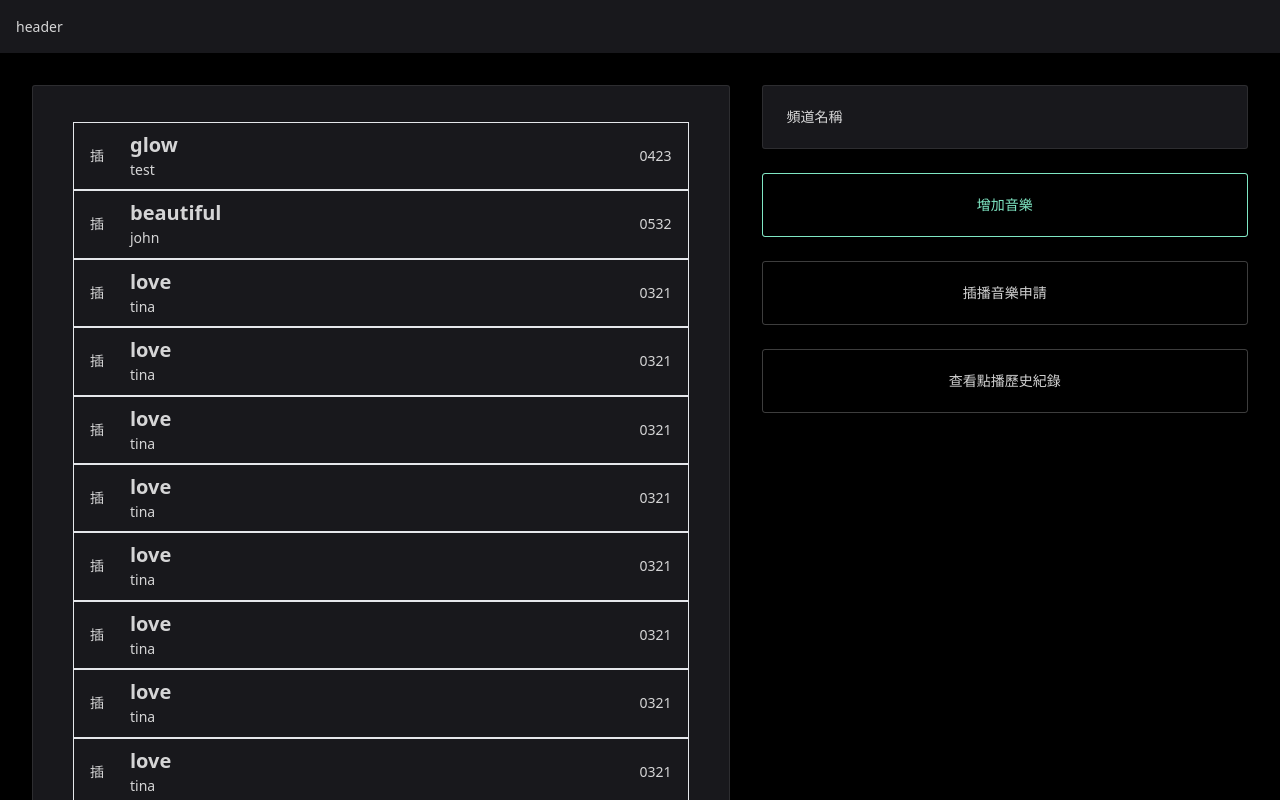
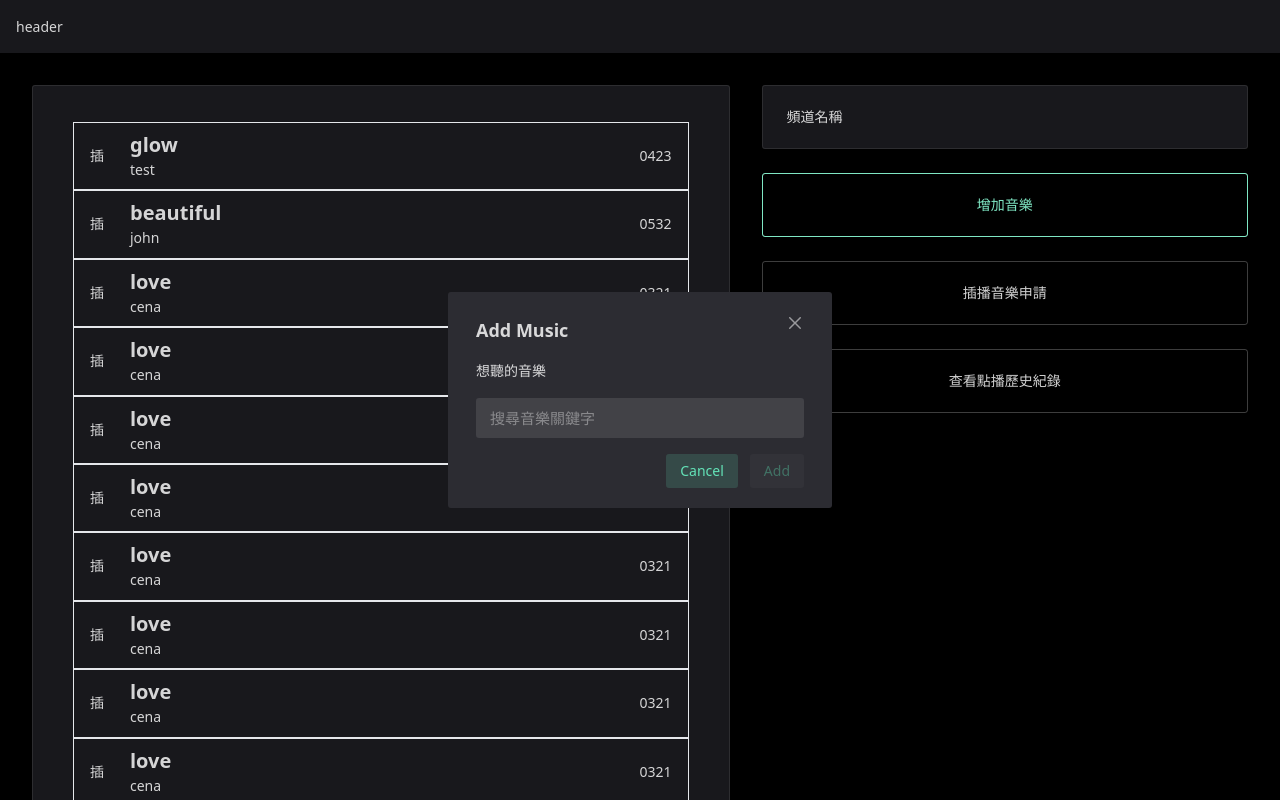
Before and after one commit to winszhuang/music_playlist_demo, a Vue app: page /channel/1 in a window 1280 px wide. Both pictures are taken after a click on the button "增加音樂". Shown: the top 800 px of the page. Built offline with nearby package versions, Linux system fonts and the light colour scheme; no server answers.

Commit message:
feat: add music

```diff
--- a/package.json
+++ b/package.json
@@ -9,6 +9,7 @@
     "preview": "vite preview"
   },
   "dependencies": {
+    "@vueuse/core": "^9.6.0",
     "axios": "^1.1.3",
     "pinia": "^2.0.27",
     "vue": "^3.2.41",
--- a/src/apis/api.ts
+++ b/src/apis/api.ts
@@ -27,6 +27,6 @@ export async function djJoinChannel(postData: DjJoinChannelDto): Promise<AxiosRe
   return api.post('/channels/join-dj', postData);
 }
 
-export async function searchMusic(queryString: string): Promise<AxiosResponse<Token>> {
-  return api.post(`/music/search?q=${queryString}`);
+export async function searchMusic(queryString: string): Promise<AxiosResponse<SearchMusicListOutput>> {
+  return api.get(`/music/search?q=${queryString}`);
 }
--- /dev/null
+++ b/src/components/SearchMusicDialog.vue
@@ -0,0 +1,74 @@
+<script setup lang="ts">
+import { NDialog, NAutoComplete, NButton, NSpace } from 'naive-ui';
+import { useDebounceFn, useVModel } from '@vueuse/core'
+import { searchMusic } from '../apis/api';
+import { computed, ref, watch } from 'vue';
+
+const props = defineProps<{
+  title: string,
+  isShow: boolean
+}>();
+
+const emit = defineEmits(['update:isShow', 'addMusic']);
+const isShow = useVModel(props, 'isShow', emit)
+
+const inputValue = ref('')
+const canSubmit = ref(true)
+const musicList = ref<MusicData[]>([])
+const musicNameList = computed(() => musicList.value.map((item) => item.title))
+const debounceFn = useDebounceFn(async (text: string) => {
+  musicList.value = (await searchMusic(text)).data
+})
+
+watch(inputValue, debounceFn)
+
+function submit() {
+  const currentMusic = musicList.value.find(item => item.title === inputValue.value)
+  emit('addMusic', currentMusic?.id)
+  isShow.value = false
+}
+
+</script>
+
+<template>
+  <Teleport to="#app" v-if="isShow">
+    <div class=" h-screen w-screen absolute top-0 flex">
+      <n-dialog class="w-96" :showIcon="false">
+        <h3 class=" text-lg font-bold mb-4">
+          {{ title }}
+        </h3>
+        {{ inputValue }}
+        <div class="mb-4">
+          想聽的音樂
+        </div>
+        <!-- :status="" -->
+        <n-auto-complete
+          v-model:value="inputValue"
+          type="text"
+          size="large"
+          :options="musicNameList"
+          placeholder="搜尋音樂關鍵字"
+        />
+        <div class="mt-4 flex justify-end">
+          <n-space>
+            <n-button
+              type="primary"
+              secondary
+              @click="isShow = false"
+            >
+              Cancel
+            </n-button>
+            <n-button
+              type="primary"
+              secondary
+              @click="submit"
+              :disabled="!inputValue"
+            >
+              Add
+            </n-button>
+          </n-space>
+        </div>
+      </n-dialog>
+    </div>
+  </Teleport>
+</template>
--- a/src/pages/Channel.vue
+++ b/src/pages/Channel.vue
@@ -8,16 +8,19 @@ import {
   NLayout,
   NLayoutContent,
   NLayoutHeader,
-  NLayoutSider
+  NLayoutSider,
+  NDialog
 } from 'naive-ui'
 import { wsKey } from '../const';
 import { useRoute } from 'vue-router';
-import { inject, onMounted } from 'vue';
+import { inject, onMounted, ref } from 'vue';
 import { useWs } from '../hooks/useWs';
 import MusicCard from '../components/MusicCard.vue';
+import SearchMusicDialog from '../components/SearchMusicDialog.vue';
 
 const wsWrapper = useWs();
 const route = useRoute();
+const isShowAddMusicDialog = ref(false)
 
 setTimeout(() => {
   const token = localStorage.getItem('token') || '';
@@ -39,70 +42,68 @@ const musicList = [
   },
   {
     name: 'love',
-    author: 'tina',
+    author: 'cena',
     time: '0321'
   },
   {
     name: 'love',
-    author: 'tina',
+    author: 'cena',
     time: '0321'
   },
   {
     name: 'love',
-    author: 'tina',
+    author: 'cena',
     time: '0321'
   },
   {
     name: 'love',
-    author: 'tina',
+    author: 'cena',
     time: '0321'
   },
   {
     name: 'love',
-    author: 'tina',
+    author: 'cena',
     time: '0321'
   },
   {
     name: 'love',
-    author: 'tina',
+    author: 'cena',
     time: '0321'
   },
   {
     name: 'love',
-    author: 'tina',
+    author: 'cena',
     time: '0321'
   },
   {
     name: 'love',
-    author: 'tina',
+    author: 'cena',
     time: '0321'
   },
   {
     name: 'love',
-    author: 'tina',
+    author: 'cena',
     time: '0321'
   },
   {
     name: 'love',
-    author: 'tina',
+    author: 'cena',
     time: '0321'
   },
   {
     name: 'love',
-    author: 'tina',
+    author: 'cena',
     time: '0321'
   },
   {
     name: 'love',
-    author: 'tina',
+    author: 'cena',
     time: '0321'
   },
 ]
 
-function addMusic() {
-  wsWrapper.send('add-music', {
-    musicId: 'IAuRoAUV19o'
-  })
+function addMusic(musicId: string) {
+  wsWrapper.send('add-music', { musicId })
 }
 
 function insertMusic() {
@@ -133,7 +134,7 @@ function showHistory() {
           <n-card>
             頻道名稱
           </n-card>
-          <n-button @click="addMusic" class="w-full py-8">
+          <n-button @click="(isShowAddMusicDialog = true)" class="w-full py-8">
             增加音樂
           </n-button>
           <n-button @click="insertMusic" class="w-full py-8">
@@ -146,4 +147,8 @@ function showHistory() {
       </div>
     </div>
   </div>
+  <SearchMusicDialog
+    title="Add Music" v-model:isShow="isShowAddMusicDialog"
+    @addMusic="addMusic"
+  />
 </template>
--- a/src/style.css
+++ b/src/style.css
@@ -39,6 +39,7 @@ body {
 
 #app {
   height: 100vh;
+  position: relative;
 }
 
 h1 {
--- a/src/types/api.d.ts
+++ b/src/types/api.d.ts
@@ -20,3 +20,5 @@ interface GuestJoinChannelDto {
   channelPassword: string;
   channelId: string;
 }
+
+type SearchMusicListOutput = MusicData[]
```
Also changed, not shown: src/types/common.d.ts (+6 -3 lines), 1 other file (tests, documents, lock files or other folders).
